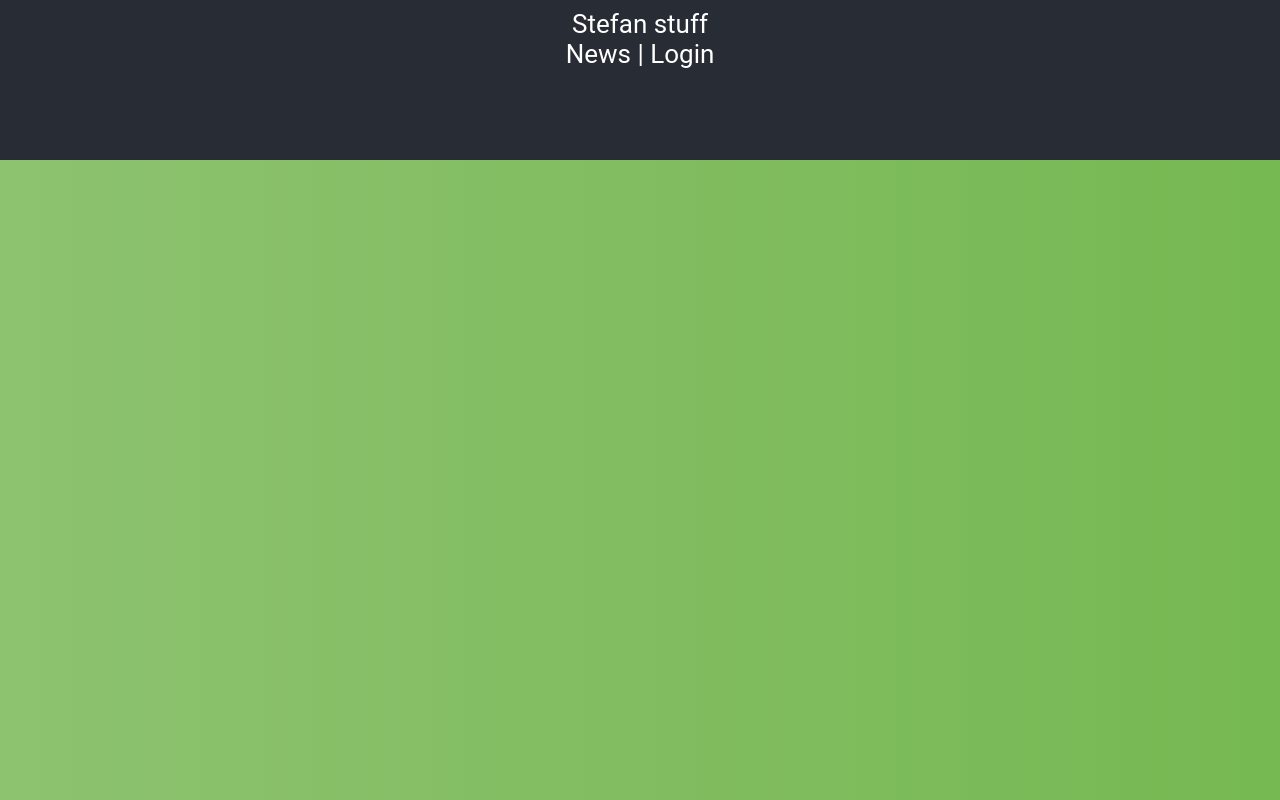
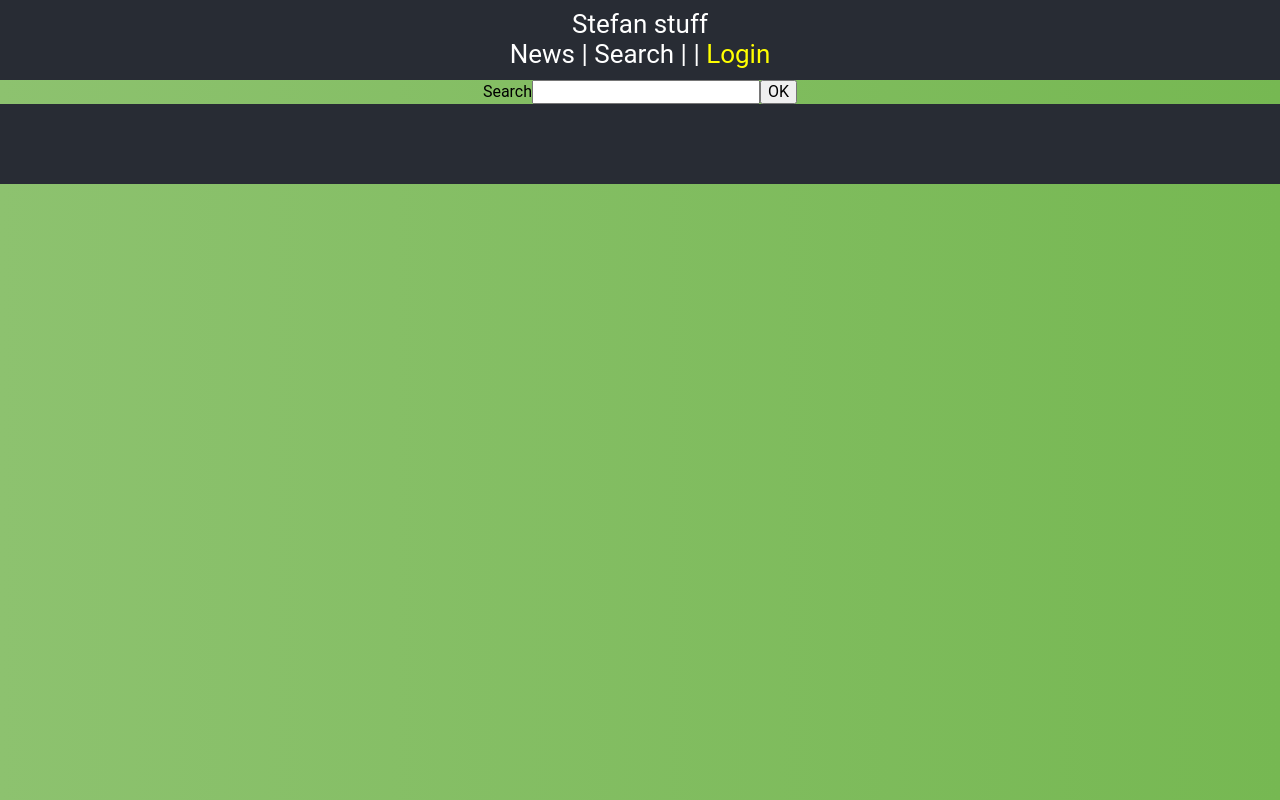
Before and after one commit to KarmaLimited/apollo-octo-web, a React (Create React App) app: page /search in a window 1280 px wide. Built offline with nearby package versions, Linux system fonts and the light colour scheme.

Commit message:
added vote functionality and search

```diff
--- a/src/App.css
+++ b/src/App.css
@@ -10,7 +10,7 @@
   text-align: center;
 }
 .links {
-  color:white !important;
+  color:white;
 }
 a {
   color:black;
@@ -20,3 +20,9 @@ a {
 a:hover{
   color:#174ac2;
 }
+.logout, .login {
+  color:yellow;
+}
+body{
+  text-align:center;
+}
--- a/src/App.js
+++ b/src/App.js
@@ -6,7 +6,8 @@ import Header from './components/header';
 import Footer from './components/footer';
 
 import LinkList from './components/linkList';
-import CreateLinks from './components/createLinks'
+import CreateLinks from './components/createLinks';
+import Search from './components/search';
 import './App.css';
 
 class App extends React.Component {
@@ -19,6 +20,7 @@ class App extends React.Component {
             <Route exact path="/" component={Login} />
             <Route exact path="/new" component={LinkList} />
             <Route exact path="/create" component={CreateLinks} />
+            <Route exact path="/search" component={Search} />
           </Switch>
         </div>
         <Footer />
--- a/src/components/createLinks.js
+++ b/src/components/createLinks.js
@@ -1,6 +1,7 @@
 import React, { Component } from 'react';
 import { Mutation } from 'react-apollo'
 import gql from 'graphql-tag'
+import { FEED_QUERY } from './linkList'
 
 const POST_MUTATION = gql`
     mutation PostMutation($description: String!, $url: String!){
@@ -39,7 +40,16 @@ class CreateLink extends Component {
                     <Mutation
                         mutation={POST_MUTATION}
                         variables={{ description, url }}
-                        onCompleted={() => this.props.history.push('/')}
+                        onCompleted={() => this.props.history.push('/new')}
+                        update={( store, { data: { post } }) => {
+                            const data = store.readQuery({ query: FEED_QUERY })
+                            data.feed.links.unshift(post)
+                            store.writeQuery({
+                                query: FEED_QUERY,
+                                data
+                              })
+                            }
+                        }
                         >
                         {postMutation =>
                             <button onClick={postMutation}>Submit</button>
--- a/src/components/header.js
+++ b/src/components/header.js
@@ -1,7 +1,7 @@
 import React from 'react';
 import { Link } from 'react-router-dom';
 import { withRouter } from 'react-router';
-import { AUTH_TOKEN } from './constants'
+import { AUTH_TOKEN } from './utils/constants'
 
 class Header extends React.Component {
 
@@ -10,32 +10,36 @@ class Header extends React.Component {
         return (
             <header className="header">
                 <div>Stefan stuff</div>
-                <span>
+                <div>
                     <Link to="/new" className="links">
                         News
                     </Link>
+                    <span> | </span>
+                    <Link to="/search" className="links">
+                        Search
+                    </Link>
+                    <span> | </span>
                     {authToken && (
                         <span>
-                            <span> | </span>
                             <Link to="/create" className="links">Submit</Link>
                         </span>
                     )
                     }
-                     <span> | </span>
-                    <span>
+                    <span> | </span>
+                    <span className="">
                         {authToken ? (
-                            <span onClick={() => {
+                            <span className="pointer" onClick={() => {
                                 localStorage.removeItem(AUTH_TOKEN)
                                 this.props.history.push('/new')
                             }}>
-                                Logout
-                    </span>
+                                <span className="logout">Logout</span>
+                        </span>
                         ) : (
-                                <Link to="/" className="links">Login</Link>
+                                <Link to="/" className="links login">Login</Link>
                             )
                         }
                     </span>
-                </span>
+                </div>
             </header>
         )
     }
--- a/src/components/links.js
+++ b/src/components/links.js
@@ -1,10 +1,66 @@
 import React, { Component } from 'react';
+import { AUTH_TOKEN } from './utils/constants'
+import { timeDifferenceForDate } from './utils/utils'
+import { Mutation } from 'react-apollo'
+import gql from 'graphql-tag'
 
+const VOTE_MUTATION = gql`
+mutation VoteMutation($linkId: ID!){
+    vote(linkId: $linkId){
+        id
+        link{
+            votes {
+                id
+                user {
+                    id
+                }
+            }
+        }
+        user{
+            id
+        }
+    }
+}
+`;
 class Link extends Component {
     render() {
+        const authToken = localStorage.getItem(AUTH_TOKEN)
         return (
             <div>
-                {this.props.link.description} ({this.props.link.url})
+                {/* {this.props.link.description} ({this.props.link.url}) */}
+                <div className="flex mt2 items-start">
+                    <div className="flex items-center">
+                        {/* <span className="gray">{this.props.index + 1}.</span> */}
+                        {authToken && (
+                            <Mutation
+                                mutation={VOTE_MUTATION}
+                                variables={{ linkId: this.props.link.id }}
+                                update={(store, {data: { vote } }) =>
+                                this.props.updateStoreAfterVote(store, vote, this.props.link.id )
+                                }
+                                >
+                                {voteMutation => (
+                                    <div className="ml1 gray f11 pointer" onClick={voteMutation}>
+                                        ▲
+                                    </div>
+                                )}
+                            </Mutation>
+
+                        )}
+                    </div>
+                    <div className="ml1">
+                        <div>
+                            {this.props.link.description} ({this.props.link.url})
+                        </div>
+                        <div className="fl gray">
+                            {this.props.link.votes.length} votes | by{' '}
+                            {this.props.link.postedBy
+                                ? this.props.link.postedBy.name
+                                : 'Unknown'}{' '}
+                            {timeDifferenceForDate(this.props.link.createdAt)}
+                        </div>
+                    </div>
+                </div>
             </div>
         )
     }
--- a/src/components/login/login-form.js
+++ b/src/components/login/login-form.js
@@ -1,5 +1,5 @@
 import React, { Component } from 'react'
-import { AUTH_TOKEN } from '../constants'
+import { AUTH_TOKEN } from '../utils/constants'
 import { Mutation } from 'react-apollo'
 import gql from 'graphql-tag'
 import { withRouter} from 'react-router-dom';
--- /dev/null
+++ b/src/components/search.js
@@ -0,0 +1,66 @@
+import React, { Component } from 'react'
+import { withApollo } from 'react-apollo'
+import gql from 'graphql-tag'
+import Link from './links'
+
+const FEED_SEARCH_QUERY = gql`
+  query FeedSearchQuery($filter: String!) {
+    feed(filter: $filter) {
+      links {
+        id
+        url
+        description
+        createdAt
+        postedBy {
+          id
+          name
+        }
+        votes {
+          id
+          user {
+            id
+          }
+        }
+      }
+    }
+  }
+`
+
+
+class Search extends Component {
+
+  state = {
+    links: [],
+    filter: ''
+  }
+
+  render() {
+    return (
+      <div>
+        <div>
+          Search
+          <input
+            type='text'
+            onChange={e => this.setState({ filter: e.target.value })}
+          />
+          <button onClick={() => this._executeSearch()}>OK</button>
+        </div>
+        {this.state.links.map((link, index) => (
+          <Link key={link.id} link={link} index={index} />
+        ))}
+      </div>
+    )
+  }
+
+  _executeSearch = async () => {
+    const { filter } = this.state
+    const result = await this.props.client.query({
+      query: FEED_SEARCH_QUERY,
+      variables: { filter },
+    })
+    const links = result.data.feed.links
+    this.setState({ links })
+  }
+}
+
+export default withApollo(Search)
--- /dev/null
+++ b/src/components/utils/utils.js
@@ -0,0 +1,33 @@
+function timeDifference(current, previous) {
+    const milliSecondsPerMinute = 60 * 1000
+    const milliSecondsPerHour = milliSecondsPerMinute * 60
+    const milliSecondsPerDay = milliSecondsPerHour * 24
+    const milliSecondsPerMonth = milliSecondsPerDay * 30
+    const milliSecondsPerYear = milliSecondsPerDay * 365
+
+    const elapsed = current - previous
+
+    if (elapsed < milliSecondsPerMinute / 3) {
+      return 'just now'
+    }
+
+    if (elapsed < milliSecondsPerMinute) {
+      return 'less than 1 min ago'
+    } else if (elapsed < milliSecondsPerHour) {
+      return Math.round(elapsed / milliSecondsPerMinute) + ' min ago'
+    } else if (elapsed < milliSecondsPerDay) {
+      return Math.round(elapsed / milliSecondsPerHour) + ' h ago'
+    } else if (elapsed < milliSecondsPerMonth) {
+      return Math.round(elapsed / milliSecondsPerDay) + ' days ago'
+    } else if (elapsed < milliSecondsPerYear) {
+      return Math.round(elapsed / milliSecondsPerMonth) + ' mo ago'
+    } else {
+      return Math.round(elapsed / milliSecondsPerYear) + ' years ago'
+    }
+  }
+
+  export function timeDifferenceForDate(date) {
+    const now = new Date().getTime()
+    const updated = new Date(date).getTime()
+    return timeDifference(now, updated)
+  }
--- a/src/index.js
+++ b/src/index.js
@@ -8,7 +8,7 @@ import { ApolloClient } from 'apollo-client'
 import { createHttpLink } from 'apollo-link-http'
 import { InMemoryCache } from 'apollo-cache-inmemory'
 import { BrowserRouter } from 'react-router-dom';
-import { AUTH_TOKEN } from './components/constants';
+import { AUTH_TOKEN } from './components/utils/constants';
 import { setContext } from 'apollo-link-context';
 
 const httpLink = createHttpLink({
```
Also changed, not shown: src/components/linkList.js (+36 -5 lines), src/components/utils/constants.js (renamed from src/components/constants.js).
